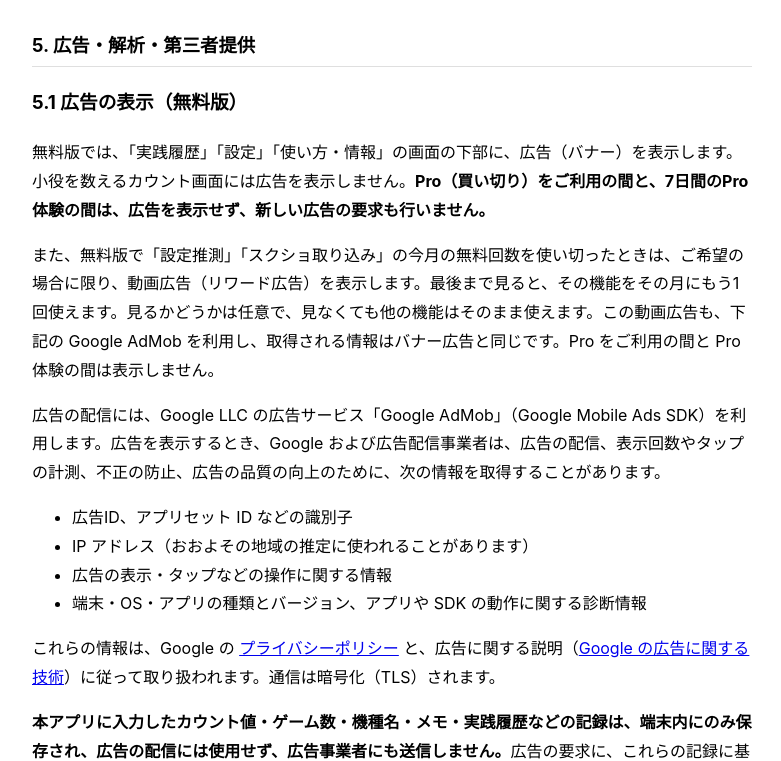
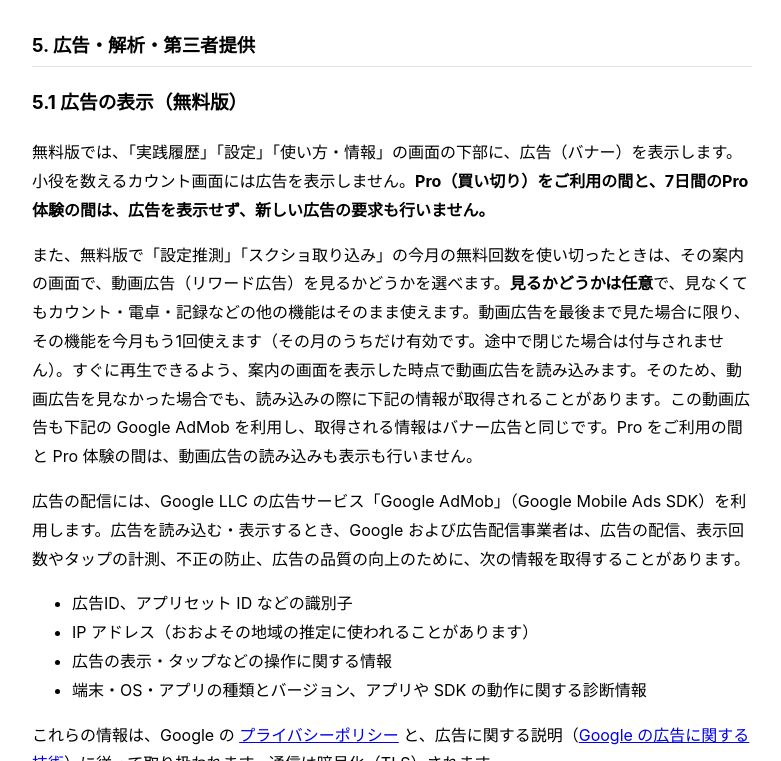
Before and after one commit to luckys4900/koyaku-counter-site, a plain HTML site: page privacy/index.html in a window 1280 px wide. Shown: the part 2039-2800 px from the top of the page, without its empty margins (248-1029 px from the left). Drawn offline with Linux system fonts and the light colour scheme.

Commit message:
改定案の修正: リワード広告は案内の表示時に読み込むこと・付与条件（最後まで視聴、今月のみ）・取得時期（読み込み時も）・第1項の IP とおおよその位置（未公開）

```diff
--- a/privacy/index.html
+++ b/privacy/index.html
@@ -22,7 +22,7 @@
 <p>本アプリは、氏名・メールアドレス・位置情報・連絡先・写真・音声などの<strong>個人情報およびユーザーデータを開発者に送信・収集しません</strong>。アカウント登録機能もありません。開発者は、アクセス解析・クラッシュレポート等の外部サービスを組み込んでいません。</p>
 <p>ただし、本アプリに組み込まれた Google 提供のライブラリは、次の情報を Google に送信することがあります（開発者はこれらの情報を受け取りません）。</p>
 <ul>
-  <li>無料版の広告の表示に関わる情報: <strong>広告ID（Android の広告 ID）</strong>、アプリセット ID、IP アドレス、広告の表示・タップなどの操作、端末・OS・アプリの種類とバージョン、性能の診断情報。詳しくは第5項をご覧ください。</li>
+  <li>無料版の広告の表示に関わる情報: <strong>広告ID（Android の広告 ID）</strong>、アプリセット ID、IP アドレス（おおよその位置の推定に使われることがあります）、広告の表示・タップなどの操作、端末・OS・アプリの種類とバージョン、性能の診断情報。詳しくは第5項をご覧ください。</li>
   <li>課金機能・文字認識機能の診断情報（第3項・第4項）。</li>
 </ul>
 <p><strong>広告ID・端末識別子の扱い</strong>: 広告ID は、端末に割り当てられる、利用者がリセット・削除できる識別子です。本アプリは、広告の配信・計測・不正対策のために、広告の表示に使う Google のライブラリが広告ID を取得することを許可しています。開発者自身が広告ID や端末識別子を取得・保存・利用することはありません。広告ID はカウント値・メモ・実践履歴などの記録とは結び付けられません。Pro（体験中を含む）では広告の要求を行いません（無料版で広告を表示した後に Pro にした場合、広告用のライブラリはアプリを再起動するまで動作したままになることがありますが、新しい広告の要求は行いません）。</p>
@@ -42,8 +42,8 @@
 <h2>5. 広告・解析・第三者提供</h2>
 <h3>5.1 広告の表示（無料版）</h3>
 <p>無料版では、「実践履歴」「設定」「使い方・情報」の画面の下部に、広告（バナー）を表示します。小役を数えるカウント画面には広告を表示しません。<strong>Pro（買い切り）をご利用の間と、7日間のPro体験の間は、広告を表示せず、新しい広告の要求も行いません。</strong></p>
-<p>また、無料版で「設定推測」「スクショ取り込み」の今月の無料回数を使い切ったときは、ご希望の場合に限り、動画広告（リワード広告）を表示します。最後まで見ると、その機能をその月にもう1回使えます。見るかどうかは任意で、見なくても他の機能はそのまま使えます。この動画広告も、下記の Google AdMob を利用し、取得される情報はバナー広告と同じです。Pro をご利用の間と Pro 体験の間は表示しません。</p>
-<p>広告の配信には、Google LLC の広告サービス「Google AdMob」（Google Mobile Ads SDK）を利用します。広告を表示するとき、Google および広告配信事業者は、広告の配信、表示回数やタップの計測、不正の防止、広告の品質の向上のために、次の情報を取得することがあります。</p>
+<p>また、無料版で「設定推測」「スクショ取り込み」の今月の無料回数を使い切ったときは、その案内の画面で、動画広告（リワード広告）を見るかどうかを選べます。<strong>見るかどうかは任意</strong>で、見なくてもカウント・電卓・記録などの他の機能はそのまま使えます。動画広告を最後まで見た場合に限り、その機能を今月もう1回使えます（その月のうちだけ有効です。途中で閉じた場合は付与されません）。すぐに再生できるよう、案内の画面を表示した時点で動画広告を読み込みます。そのため、動画広告を見なかった場合でも、読み込みの際に下記の情報が取得されることがあります。この動画広告も下記の Google AdMob を利用し、取得される情報はバナー広告と同じです。Pro をご利用の間と Pro 体験の間は、動画広告の読み込みも表示も行いません。</p>
+<p>広告の配信には、Google LLC の広告サービス「Google AdMob」（Google Mobile Ads SDK）を利用します。広告を読み込む・表示するとき、Google および広告配信事業者は、広告の配信、表示回数やタップの計測、不正の防止、広告の品質の向上のために、次の情報を取得することがあります。</p>
 <ul>
   <li>広告ID、アプリセット ID などの識別子</li>
   <li>IP アドレス（おおよその地域の推定に使われることがあります）</li>
```
